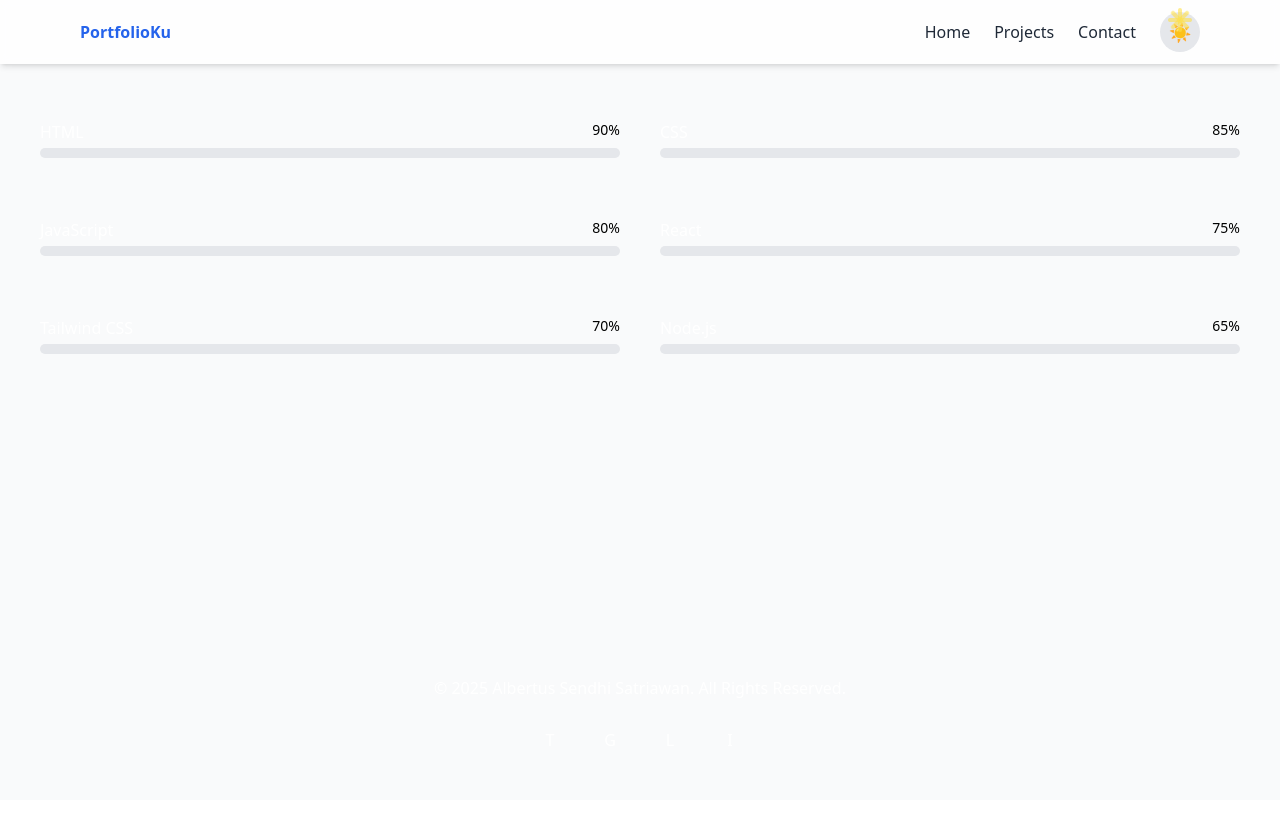
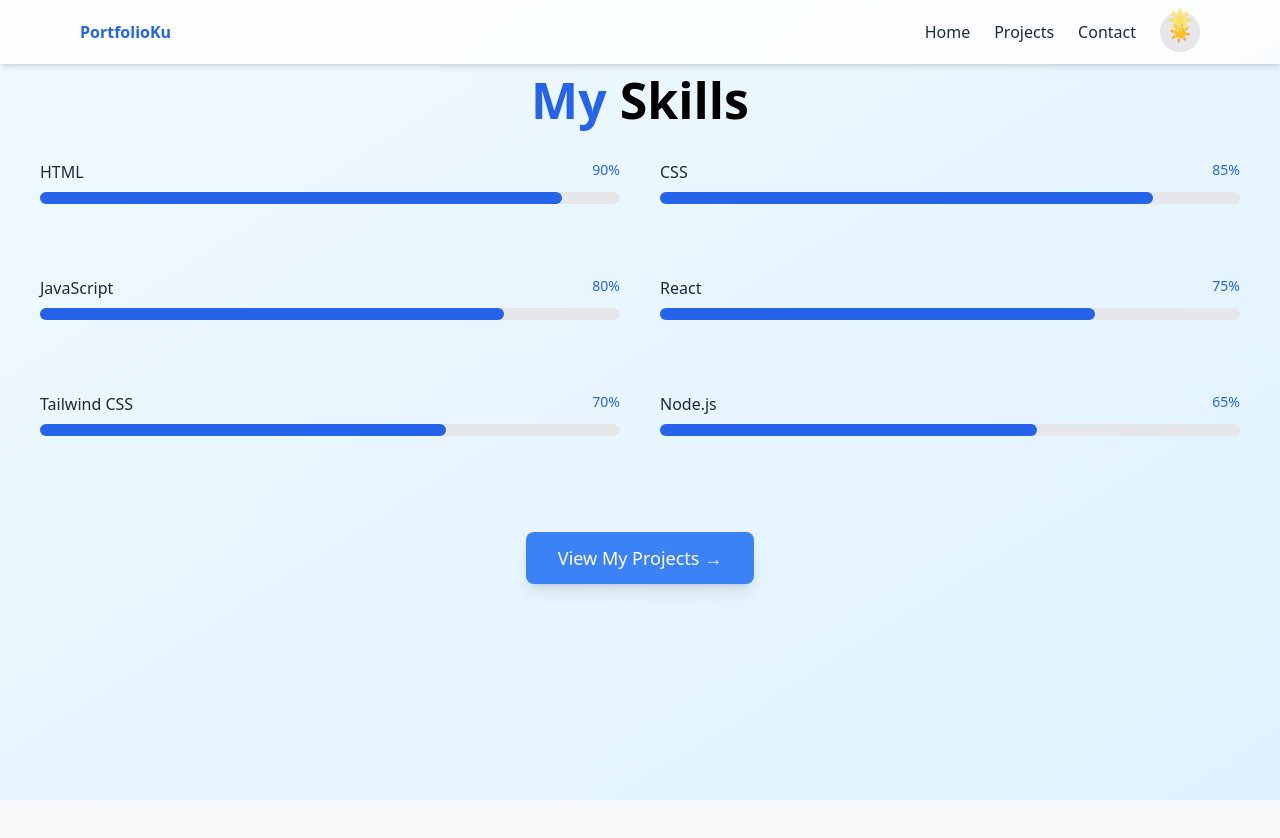
Before and after one commit to sendhi91/justacontent, a React (Create React App) app: page /skills in a window 1280 px wide. Shown: the top 838 px of the page. Before the commit the page ends 800 px from the top, so only its background shows below. Built offline with nearby package versions, Linux system fonts and the light colour scheme.

Commit message:
Add files via upload

```diff
--- a/src/components/About.jsx
+++ b/src/components/About.jsx
@@ -1,57 +1,57 @@
-import { motion } from 'framer-motion';
+import { motion, AnimatePresence } from 'framer-motion';
 import { useDarkMode } from '../context/DarkModeContext';
+import { useNavigate } from 'react-router-dom';
 import sen from '../assets/sen.webp';
+import { useCallback } from 'react';
 
 const About = () => {
   const { darkMode } = useDarkMode();
+  const navigate = useNavigate();
 
-  // Animation variants
+  // Optimized animation variants
   const containerVariants = {
     hidden: { opacity: 0 },
     visible: {
       opacity: 1,
       transition: {
-        staggerChildren: 0.2,
-        delayChildren: 0.3
+        staggerChildren: 0.15,
+        delayChildren: 0.2,
+        when: "beforeChildren"
+      }
+    },
+    exit: {
+      opacity: 0,
+      transition: { duration: 0.5 }
+    }
+  };
+
+  const itemVariants = {
+    hidden: { y: 25, opacity: 0 },
+    visible: {
+      y: 0,
+      opacity: 1,
+      transition: {
+        type: "spring",
+        stiffness: 120,
+        damping: 12,
+        duration: 0.6
       }
     }
   };
 
-  const itemVariants = {
-    hidden: { y: 20, opacity: 0 },
-    visible: {
-      y: 0,
-      opacity: 1,
-      transition: {
-        duration: 0.5
-      }
-    }
-  };
-
-  // Improved scrollToSkills function
-  const scrollToSkills = () => {
-    const skillsSection = document.getElementById('skills');
-    if (skillsSection) {
-      // Calculate position accounting for fixed navbar height
-      const navbarHeight = 80;
-      const offsetPosition = skillsSection.offsetTop - navbarHeight;
-
-      // Using requestAnimationFrame for smoother animation
-      requestAnimationFrame(() => {
-        window.scrollTo({
-          top: offsetPosition,
-          behavior: 'smooth'
-        });
-      });
-    }
-  };
+  // Improved navigation to skills
+  const navigateToSkills = useCallback(() => {
+    navigate('/skills', { state: { fromAbout: true } });
+    window.scrollTo(0, 0);
+  }, [navigate]);
 
   return (
     <motion.section
-      id="tentang"
-      className="relative w-full px-4 py-16 md:px-10 md:py-20 mx-auto min-h-[80vh]"
+      id="about"
+      className="relative w-full px-4 py-16 md:px-10 md:py-20 mx-auto min-h-screen"
       initial="hidden"
       animate="visible"
+      exit="exit"
       variants={containerVariants}
       style={{
         background: darkMode
@@ -68,7 +68,7 @@ const About = () => {
         </motion.h2>
 
         <div className="flex flex-col md:flex-row gap-10">
-          <motion.div className="flex-1" variants={itemVariants}>
+          <motion.div className="flex-1" variants={containerVariants}>
             <motion.p
               className="text-blue-400 text-[18px] max-w-3xl leading-[30px] mb-10"
               variants={itemVariants}
@@ -83,30 +83,43 @@ const About = () => {
             <motion.div className="mt-10" variants={itemVariants}>
               <h3 className="text-white text-2xl md:text-[25px] font-bold mb-5">Education</h3>
               <ul className="text-blue-400 list-disc pl-5 space-y-2">
-                <motion.li variants={itemVariants}>Akademi Teknologi Warga (2009-2012)</motion.li>
+                <motion.li variants={itemVariants}>
+                  Akademi Teknologi Warga (2009-2012)
+                </motion.li>
               </ul>
             </motion.div>
 
             <motion.div className="mt-10" variants={itemVariants}>
               <h3 className="text-white text-2xl md:text-[25px] font-bold mb-5">Experience</h3>
               <ul className="text-blue-400 list-disc pl-5 space-y-2">
-                <motion.li variants={itemVariants}>edited (2021-sekarang)</motion.li>
-                <motion.li variants={itemVariants}>edited (2019-2021)</motion.li>
+                <motion.li variants={itemVariants}>
+                  Senior Designer at Creative Studio (2021-present)
+                </motion.li>
+                <motion.li variants={itemVariants}>
+                  Graphic Designer at Design Agency (2019-2021)
+                </motion.li>
               </ul>
             </motion.div>
 
-            {/* Scroll to Skills Button */}
+            {/* Enhanced Skills Button */}
             <motion.div
               className="mt-12 text-center"
               variants={itemVariants}
             >
               <motion.button
-                onClick={scrollToSkills}
-                whileHover={{ scale: 1.05 }}
-                whileTap={{ scale: 0.95 }}
-                className="px-8 py-3 bg-blue-600 hover:bg-blue-700 text-white font-medium rounded-lg transition-all duration-300 shadow-lg"
+                onClick={navigateToSkills}
+                whileHover={{
+                  scale: 1.05,
+                  boxShadow: '0 8px 20px -5px rgba(37, 99, 235, 0.4)'
+                }}
+                whileTap={{ scale: 0.97 }}
+                className="px-8 py-3 bg-blue-600 hover:bg-blue-700 text-white font-medium rounded-lg transition-all duration-300 shadow-lg relative overflow-hidden group"
               >
-                View My Skills ↓
+                <span className="relative z-10">View My Skills ↓</span>
+                <motion.span
+                  className="absolute inset-0 bg-blue-700 opacity-0 group-hover:opacity-100"
+                  transition={{ duration: 0.3 }}
+                />
               </motion.button>
             </motion.div>
           </motion.div>
@@ -118,21 +131,32 @@ const About = () => {
             <div className="w-[250px] h-[250px] md:w-[400px] md:h-[400px] relative">
               <motion.div
                 className="w-full h-full rounded-2xl border-2 border-blue-400 overflow-hidden"
-                initial={{ scale: 0.9, opacity: 0 }}
-                animate={{ scale: 1, opacity: 1 }}
-                transition={{ delay: 0.6, duration: 0.5 }}
+                initial={{ scale: 0.95, opacity: 0, rotate: -2 }}
+                animate={{
+                  scale: 1,
+                  opacity: 1,
+                  rotate: 0,
+                  transition: {
+                    delay: 0.4,
+                    duration: 0.7,
+                    type: "spring"
+                  }
+                }}
               >
                 <img
                   src={sen}
                   alt="Albertus Sendhi Satriawan"
                   className="w-full h-full object-cover"
+                  loading="lazy"
                 />
               </motion.div>
               <motion.div
                 className="absolute inset-0 rounded-2xl border-2 border-transparent bg-black/20"
                 initial={{ opacity: 0 }}
-                animate={{ opacity: 1 }}
-                transition={{ delay: 0.8, duration: 0.5 }}
+                animate={{
+                  opacity: 1,
+                  transition: { delay: 0.6, duration: 0.5 }
+                }}
               />
             </div>
           </motion.div>
--- a/src/components/Projects.jsx
+++ b/src/components/Projects.jsx
@@ -1,15 +1,20 @@
 import { useNavigate } from 'react-router-dom';
-import { motion } from 'framer-motion';
+import { motion, AnimatePresence } from 'framer-motion';
+import { useCallback } from 'react';
+import { useDarkMode } from '../context/DarkModeContext';
 
 const Projects = () => {
   const navigate = useNavigate();
+  const { darkMode } = useDarkMode();
 
+  // Optimized project data with placeholder handling
   const projects = [
     {
       id: 1,
       title: "Presentation Design",
       description: "Professional presentation designs for various purposes with modern layouts and engaging visuals.",
       image: "/presentation.jpg",
+      placeholder: "/placeholder-design.jpg",
       path: "/presentation",
       tags: ["Canva", "PowerPoint", "Keynote"],
       buttonText: "View Presentations"
@@ -19,97 +24,151 @@ const Projects = () => {
       title: "Ebook Design",
       description: "Beautiful ebook designs optimized for digital marketing and readability across devices.",
       image: "/ebook.jpg",
+      placeholder: "/placeholder-design.jpg",
       path: "/ebook",
       tags: ["Adobe InDesign", "Canva", "Illustrator"],
       buttonText: "View Ebooks"
     }
   ];
 
-  const handleNavigation = (path) => {
-    setTimeout(() => {
-      navigate(path, {
-        state: { from: 'projects' },
-        replace: false
-      });
-    }, 150);
+  // Optimized navigation handler
+  const handleNavigation = useCallback((path) => {
+    navigate(path, {
+      state: { fromProjects: true },
+      replace: false
+    });
+  }, [navigate]);
+
+  // Animation variants for better reusability
+  const containerVariants = {
+    hidden: { opacity: 0 },
+    visible: {
+      opacity: 1,
+      transition: {
+        staggerChildren: 0.1,
+        delayChildren: 0.2
+      }
+    },
+    exit: { opacity: 0, transition: { duration: 0.3 } }
+  };
+
+  const itemVariants = {
+    hidden: { y: 30, opacity: 0 },
+    visible: {
+      y: 0,
+      opacity: 1,
+      transition: {
+        type: "spring",
+        stiffness: 120,
+        damping: 12,
+        duration: 0.7
+      }
+    },
+    hover: {
+      y: -8,
+      boxShadow: "0 15px 30px -10px rgba(0, 0, 0, 0.25)"
+    }
   };
 
   return (
     <motion.section
-      initial={{ opacity: 0 }}
-      animate={{ opacity: 1 }}
-      transition={{ duration: 0.5 }}
-      className="text-white px-4 sm:px-8 pt-28 pb-16 max-w-7xl mx-auto min-h-screen" // Added pt-28 for navbar spacing
+      initial="hidden"
+      animate="visible"
+      exit="exit"
+      variants={containerVariants}
+      className={`px-4 sm:px-8 pt-28 pb-16 max-w-7xl mx-auto min-h-screen ${
+        darkMode ? 'bg-gray-900' : 'bg-gray-50'
+      }`}
     >
-      {/* Title Section with Enhanced Animation */}
+      {/* Title Section */}
       <motion.div
-        initial={{ y: -20, opacity: 0 }}
-        animate={{ y: 0, opacity: 1 }}
-        transition={{ duration: 0.6, delay: 0.2 }}
         className="mb-12 text-center"
+        variants={{
+          hidden: { y: -20, opacity: 0 },
+          visible: {
+            y: 0,
+            opacity: 1,
+            transition: {
+              type: "spring",
+              stiffness: 100,
+              damping: 10,
+              duration: 0.6
+            }
+          }
+        }}
       >
         <h2 className="text-4xl sm:text-5xl font-bold mb-4">
           <span className="text-transparent bg-clip-text bg-gradient-to-r from-blue-400 to-blue-600">
             My
           </span> Projects
         </h2>
-        <p className="text-gray-400 max-w-2xl mx-auto">
+        <p className={`max-w-2xl mx-auto ${
+          darkMode ? 'text-gray-400' : 'text-gray-600'
+        }`}>
           Explore my collection of professional design projects
         </p>
       </motion.div>
 
       {/* Projects Grid */}
       <motion.div
-        layout
         className="grid grid-cols-1 md:grid-cols-2 gap-8 lg:gap-10"
+        variants={containerVariants}
       >
         {projects.map((project, index) => (
           <motion.div
             key={project.id}
-            layout
-            initial={{ opacity: 0, y: 30 }}
-            animate={{ opacity: 1, y: 0 }}
-            transition={{
-              duration: 0.5,
-              delay: index * 0.1,
-              type: "spring",
-              stiffness: 100
-            }}
-            whileHover={{
-              y: -8,
-              boxShadow: "0 10px 25px -5px rgba(0, 0, 0, 0.3)"
-            }}
-            className="bg-gray-800/80 hover:bg-gray-800 p-6 rounded-2xl border border-gray-700 hover:border-blue-500 transition-all"
+            variants={itemVariants}
+            whileHover="hover"
+            className={`p-6 rounded-2xl border transition-all ${
+              darkMode
+                ? 'bg-gray-800/80 hover:bg-gray-800 border-gray-700 hover:border-blue-500'
+                : 'bg-white hover:bg-gray-50 border-gray-200 hover:border-blue-400'
+            }`}
+            custom={index}
           >
             {/* Project Image */}
             <motion.div
               whileHover={{ scale: 1.02 }}
               className="relative h-56 sm:h-64 mb-6 rounded-xl overflow-hidden"
+              transition={{ type: "spring", stiffness: 300 }}
             >
               <img
                 src={project.image}
                 alt={project.title}
                 className="w-full h-full object-cover"
+                loading="lazy"
                 onError={(e) => {
                   e.target.onerror = null;
-                  e.target.src = '/placeholder-project.jpg';
+                  e.target.src = project.placeholder;
                 }}
               />
-              <div className="absolute inset-0 bg-gradient-to-t from-black/60 to-transparent" />
+              <div className={`absolute inset-0 bg-gradient-to-t ${
+                darkMode ? 'from-black/60' : 'from-black/40'
+              } to-transparent`} />
             </motion.div>
 
             {/* Project Content */}
             <div className="px-2">
-              <h3 className="text-2xl font-bold mb-3 text-blue-400">{project.title}</h3>
-              <p className="text-gray-300 mb-5">{project.description}</p>
+              <h3 className={`text-2xl font-bold mb-3 ${
+                darkMode ? 'text-blue-400' : 'text-blue-600'
+              }`}>
+                {project.title}
+              </h3>
+              <p className={darkMode ? 'text-gray-300' : 'text-gray-600'}>
+                {project.description}
+              </p>
 
               {/* Tags */}
-              <div className="flex flex-wrap gap-2 mb-6">
+              <div className="flex flex-wrap gap-2 mb-6 mt-4">
                 {project.tags.map((tag) => (
                   <motion.span
                     key={tag}
                     whileHover={{ scale: 1.1 }}
-                    className="px-3 py-1 bg-gray-700 rounded-full text-sm text-gray-200 hover:bg-blue-600 transition-colors"
+                    className={`px-3 py-1 rounded-full text-sm ${
+                      darkMode
+                        ? 'bg-gray-700 text-gray-200 hover:bg-blue-600'
+                        : 'bg-gray-200 text-gray-700 hover:bg-blue-500 hover:text-white'
+                    } transition-colors`}
                   >
                     {tag}
                   </motion.span>
@@ -124,16 +183,39 @@ const Projects = () => {
                   background: "linear-gradient(to right, #3b82f6, #2563eb)"
                 }}
                 whileTap={{ scale: 0.98 }}
-                className="w-full py-3 bg-gradient-to-r from-blue-500 to-blue-600 rounded-lg font-medium flex items-center justify-center gap-2"
+                className="w-full py-3 bg-gradient-to-r from-blue-500 to-blue-600 rounded-lg font-medium flex items-center justify-center gap-2 text-white relative overflow-hidden group"
               >
-                {project.buttonText}
-                <svg xmlns="http://www.w3.org/2000/svg" className="h-5 w-5" fill="none" viewBox="0 0 24 24" stroke="currentColor">
+                <span className="relative z-10">{project.buttonText}</span>
+                <svg xmlns="http://www.w3.org/2000/svg" className="h-5 w-5 relative z-10" fill="none" viewBox="0 0 24 24" stroke="currentColor">
                   <path strokeLinecap="round" strokeLinejoin="round" strokeWidth={2} d="M14 5l7 7m0 0l-7 7m7-7H3" />
                 </svg>
+                <motion.span
+                  className="absolute inset-0 bg-gradient-to-r from-blue-600 to-blue-700 opacity-0 group-hover:opacity-100"
+                  transition={{ duration: 0.3 }}
+                />
               </motion.button>
             </div>
           </motion.div>
         ))}
+      </motion.div>
+
+      {/* Back Button */}
+      <motion.div
+        className="mt-12 text-center"
+        variants={itemVariants}
+      >
+        <motion.button
+          onClick={() => navigate(-1)}
+          whileHover={{ scale: 1.05 }}
+          whileTap={{ scale: 0.95 }}
+          className={`px-6 py-2 rounded-lg font-medium ${
+            darkMode
+              ? 'bg-gray-700 hover:bg-gray-600 text-white'
+              : 'bg-gray-200 hover:bg-gray-300 text-gray-700'
+          } transition-all`}
+        >
+          ← Back to Skills
+        </motion.button>
       </motion.div>
     </motion.section>
   );
--- a/src/components/Skills.jsx
+++ b/src/components/Skills.jsx
@@ -1,3 +1,8 @@
+import { motion } from 'framer-motion';
+import { useNavigate } from 'react-router-dom';
+import { useDarkMode } from '../context/DarkModeContext';
+import { useCallback } from 'react';
+
 const skills = [
   { name: "HTML", level: 90 },
   { name: "CSS", level: 85 },
@@ -5,35 +10,154 @@ const skills = [
   { name: "React", level: 75 },
   { name: "Tailwind CSS", level: 70 },
   { name: "Node.js", level: 65 },
-]
+];
 
 const Skills = () => {
+  const navigate = useNavigate();
+  const { darkMode } = useDarkMode();
+
+  // Navigation to projects
+  const navigateToProjects = useCallback(() => {
+    navigate('/projects');
+    window.scrollTo({ top: 0, behavior: 'smooth' });
+  }, [navigate]);
+
+  // Animation variants
+  const containerVariants = {
+    hidden: { opacity: 0 },
+    visible: {
+      opacity: 1,
+      transition: {
+        staggerChildren: 0.1,
+        delayChildren: 0.2
+      }
+    }
+  };
+
+  const skillVariants = {
+    hidden: { y: 20, opacity: 0 },
+    visible: {
+      y: 0,
+      opacity: 1,
+      transition: {
+        type: "spring",
+        stiffness: 100,
+        damping: 10,
+        duration: 0.5
+      }
+    }
+  };
+
+  const progressBarVariants = {
+    hidden: { width: 0 },
+    visible: (level) => ({
+      width: `${level}%`,
+      transition: {
+        duration: 1.2,
+        type: "spring",
+        damping: 15
+      }
+    })
+  };
+
   return (
-    <section id="skills" className="relative w-full px-10 py-20 mx-auto bg-tertiary">
+    <motion.section
+      id="skills"
+      className="relative w-full px-4 py-20 md:px-10 mx-auto min-h-screen"
+      initial="hidden"
+      animate="visible"
+      variants={containerVariants}
+      style={{
+        background: darkMode
+          ? 'linear-gradient(to bottom right, #111827, #1f2937)'
+          : 'linear-gradient(to bottom right, #f0f9ff, #e0f2fe)'
+      }}
+    >
       <div className="max-w-7xl mx-auto">
-        <h2 className="text-white text-[50px] font-bold mb-10">
-          {/* <span className="text-secondary">My Skill</span> */}
-        </h2>
+        <motion.h2
+          className="text-4xl md:text-[50px] font-bold mb-10 text-center"
+          initial={{ y: -20, opacity: 0 }}
+          animate={{ y: 0, opacity: 1 }}
+          transition={{ duration: 0.6 }}
+        >
+          <span className={darkMode ? 'text-blue-400' : 'text-blue-600'}>My</span> Skills
+        </motion.h2>
 
         <div className="grid grid-cols-1 md:grid-cols-2 gap-10">
           {skills.map((skill, index) => (
-            <div key={index} className="mb-5">
-              <div className="flex justify-between mb-1">
-                <span className="text-white font-medium">{skill.name}</span>
-                <span className="text-secondary text-sm">{skill.level}%</span>
+            <motion.div
+              key={index}
+              className="mb-8"
+              variants={skillVariants}
+              custom={index * 0.1}
+            >
+              <div className="flex justify-between mb-2">
+                <motion.span
+                  className={`font-medium ${
+                    darkMode ? 'text-white' : 'text-gray-800'
+                  }`}
+                  whileHover={{ scale: 1.02 }}
+                >
+                  {skill.name}
+                </motion.span>
+                <motion.span
+                  className={`text-sm ${
+                    darkMode ? 'text-blue-400' : 'text-blue-600'
+                  }`}
+                  whileHover={{ scale: 1.1 }}
+                >
+                  {skill.level}%
+                </motion.span>
               </div>
-              <div className="w-full bg-gray-200 rounded-full h-2.5">
-                <div
-                  className="bg-secondary h-2.5 rounded-full"
-                  style={{ width: `${skill.level}%` }}
-                ></div>
+              <div className={`w-full rounded-full h-3 ${
+                darkMode ? 'bg-gray-700' : 'bg-gray-200'
+              }`}>
+                <motion.div
+                  className={`h-3 rounded-full ${
+                    darkMode ? 'bg-blue-500' : 'bg-blue-600'
+                  }`}
+                  variants={progressBarVariants}
+                  custom={skill.level}
+                  initial="hidden"
+                  animate="visible"
+                  whileHover={{
+                    scaleY: 1.2,
+                    transition: { duration: 0.2 }
+                  }}
+                />
               </div>
-            </div>
+            </motion.div>
           ))}
         </div>
+
+        {/* Navigation to Projects */}
+        <motion.div
+          className="mt-16 text-center"
+          initial={{ opacity: 0, y: 20 }}
+          animate={{ opacity: 1, y: 0 }}
+          transition={{ delay: 0.8 }}
+        >
+          <motion.button
+            onClick={navigateToProjects}
+            whileHover={{
+              scale: 1.05,
+              boxShadow: darkMode
+                ? '0 10px 25px -5px rgba(59, 130, 246, 0.4)'
+                : '0 10px 25px -5px rgba(29, 78, 216, 0.4)'
+            }}
+            whileTap={{ scale: 0.95 }}
+            className={`px-8 py-3 rounded-lg font-medium text-lg transition-all shadow-lg ${
+              darkMode
+                ? 'bg-blue-600 hover:bg-blue-700 text-white'
+                : 'bg-blue-500 hover:bg-blue-600 text-white'
+            }`}
+          >
+            View My Projects →
+          </motion.button>
+        </motion.div>
       </div>
-    </section>
-  )
-}
+    </motion.section>
+  );
+};
 
-export default Skills
+export default Skills;
```
Also changed, not shown: src/components/Hero.jsx (+71 -34 lines).
